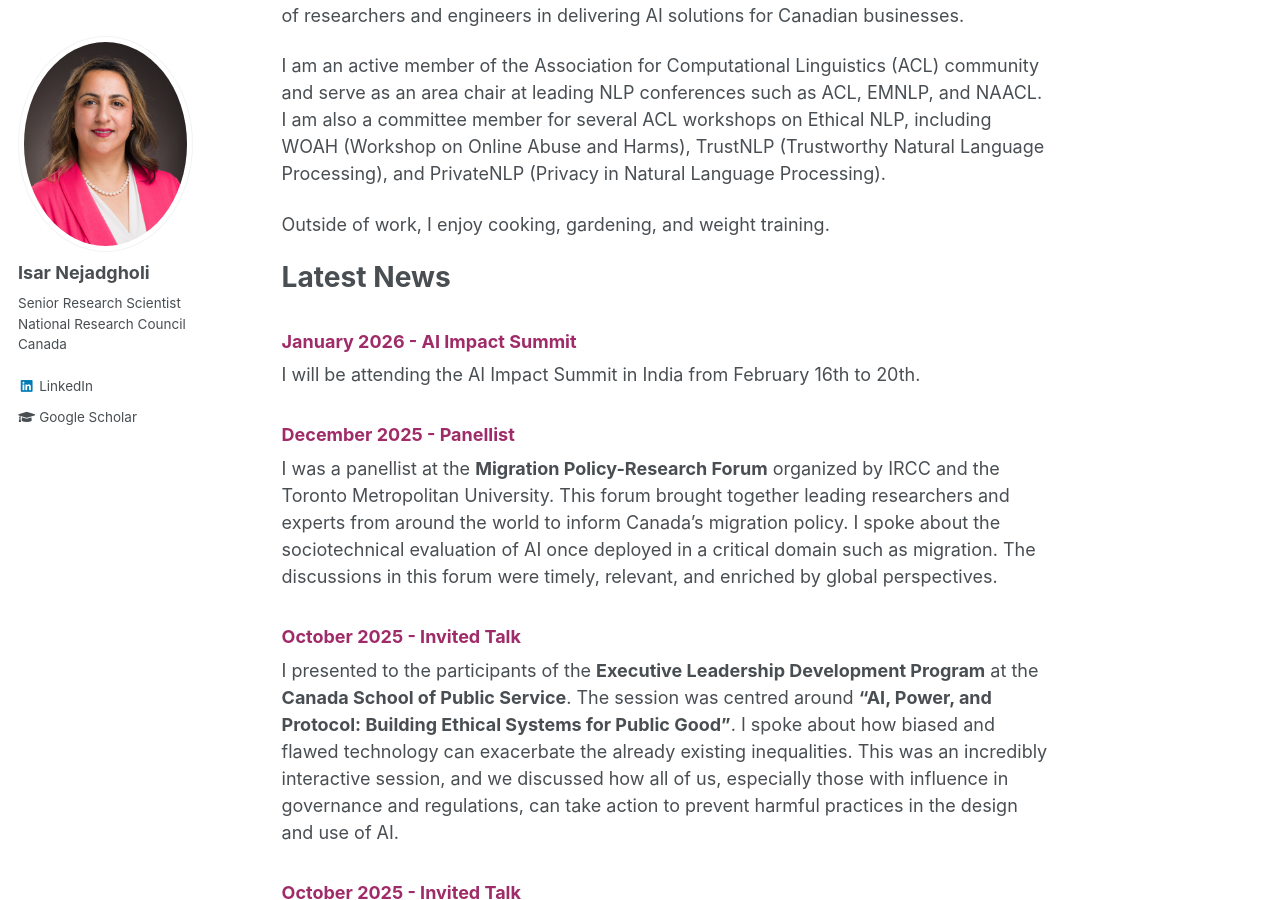
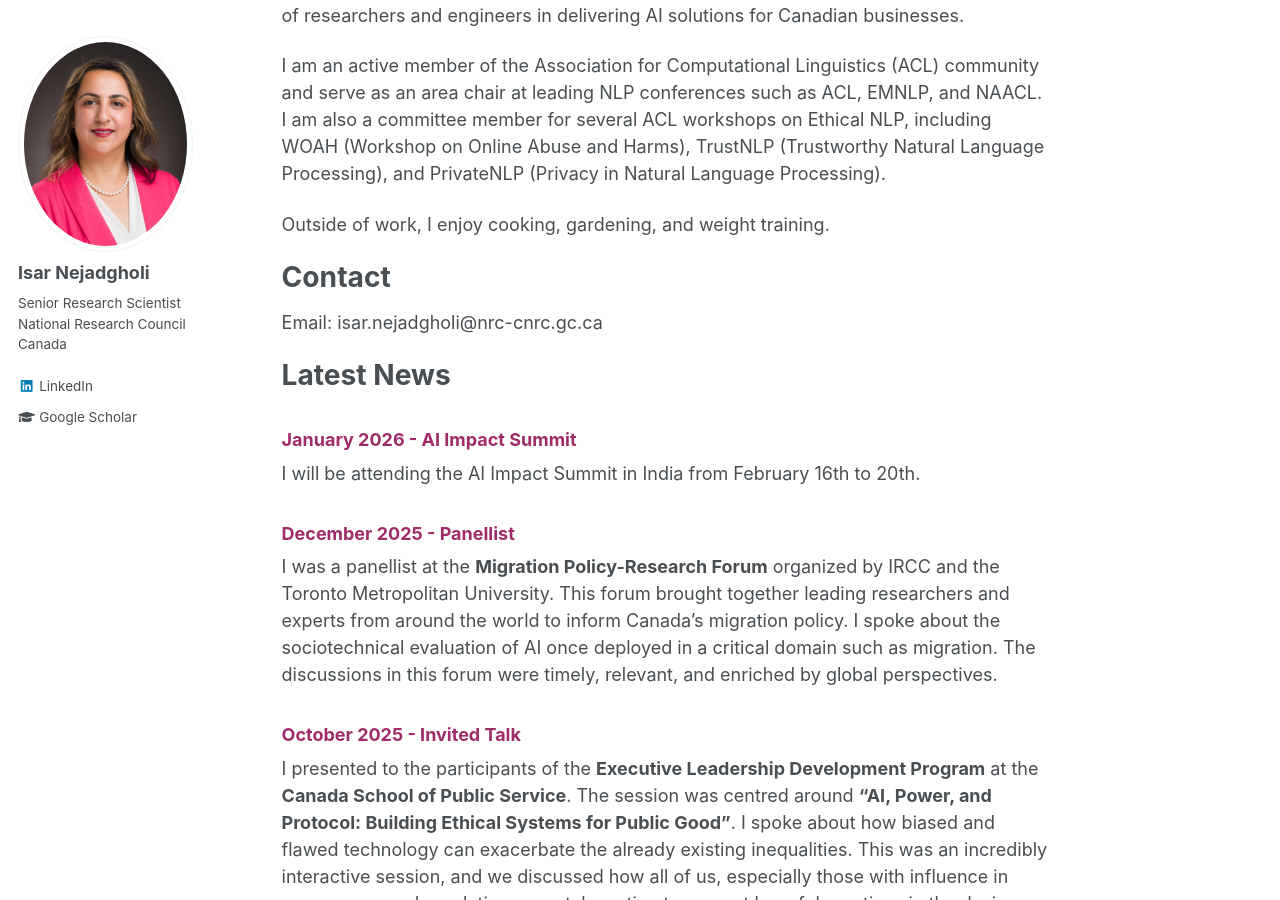
Before and after one commit to IsarNejad/IsarNejad.github.io, a Jekyll site: the page built from _pages/about.md, in a window 1280 px wide and 900 px high, scrolled down 420 px. Built offline with Jekyll 4.4.1, drawn with Linux system fonts in a browser that asks for light colours.

Commit message:
Add contact section with email address
Added contact information including email address.

```diff
--- a/_pages/about.md
+++ b/_pages/about.md
@@ -17,6 +17,10 @@ Before joining NRC, I was the Head of AI Research at IMRSV Data Labs, where I le
 I am an active member of the Association for Computational Linguistics (ACL) community and serve as an area chair at leading NLP conferences such as ACL, EMNLP, and NAACL. I am also a committee member for several ACL workshops on Ethical NLP, including WOAH (Workshop on Online Abuse and Harms), TrustNLP (Trustworthy Natural Language Processing), and PrivateNLP (Privacy in Natural Language Processing).
 
 Outside of work, I enjoy cooking, gardening, and weight training.
+
+# Contact
+Email: isar.nejadgholi@nrc-cnrc.gc.ca
+
 
 # Latest News
 
```
